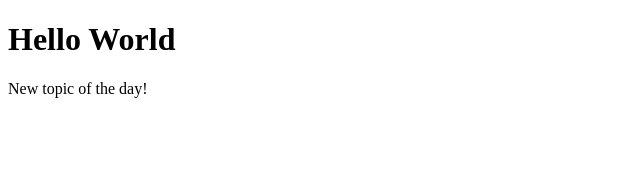
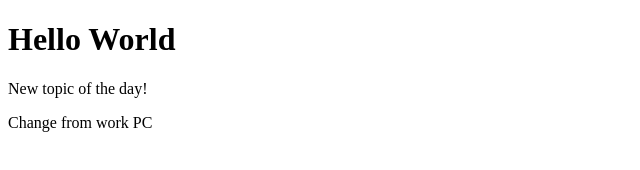
Before and after one commit to DamianDream/js_udemy_course, a plain HTML site: page index.html in a window 1280 px wide. Shown: the whole page, without its empty margins (0-640 px from the left). Drawn offline with Linux system fonts and the light colour scheme.

Commit message:
change index html

```diff
--- a/index.html
+++ b/index.html
@@ -11,6 +11,7 @@
 <body>
     <h1>Hello World</h1>
     <p>New topic of the day!</p>
+    <P>Change from work PC</P>
 
     <script src="js/script.js"></script>
 </body>
```
